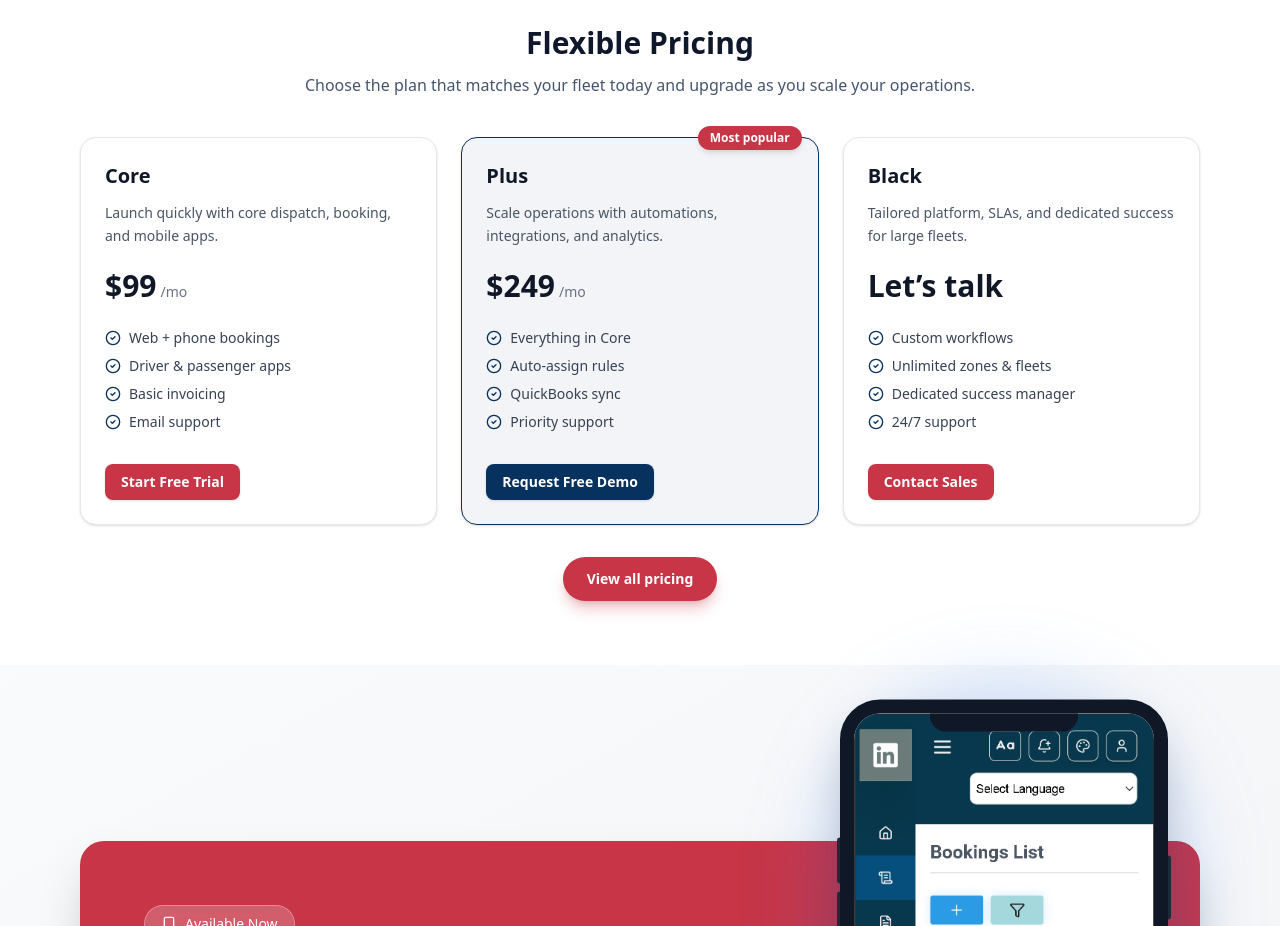
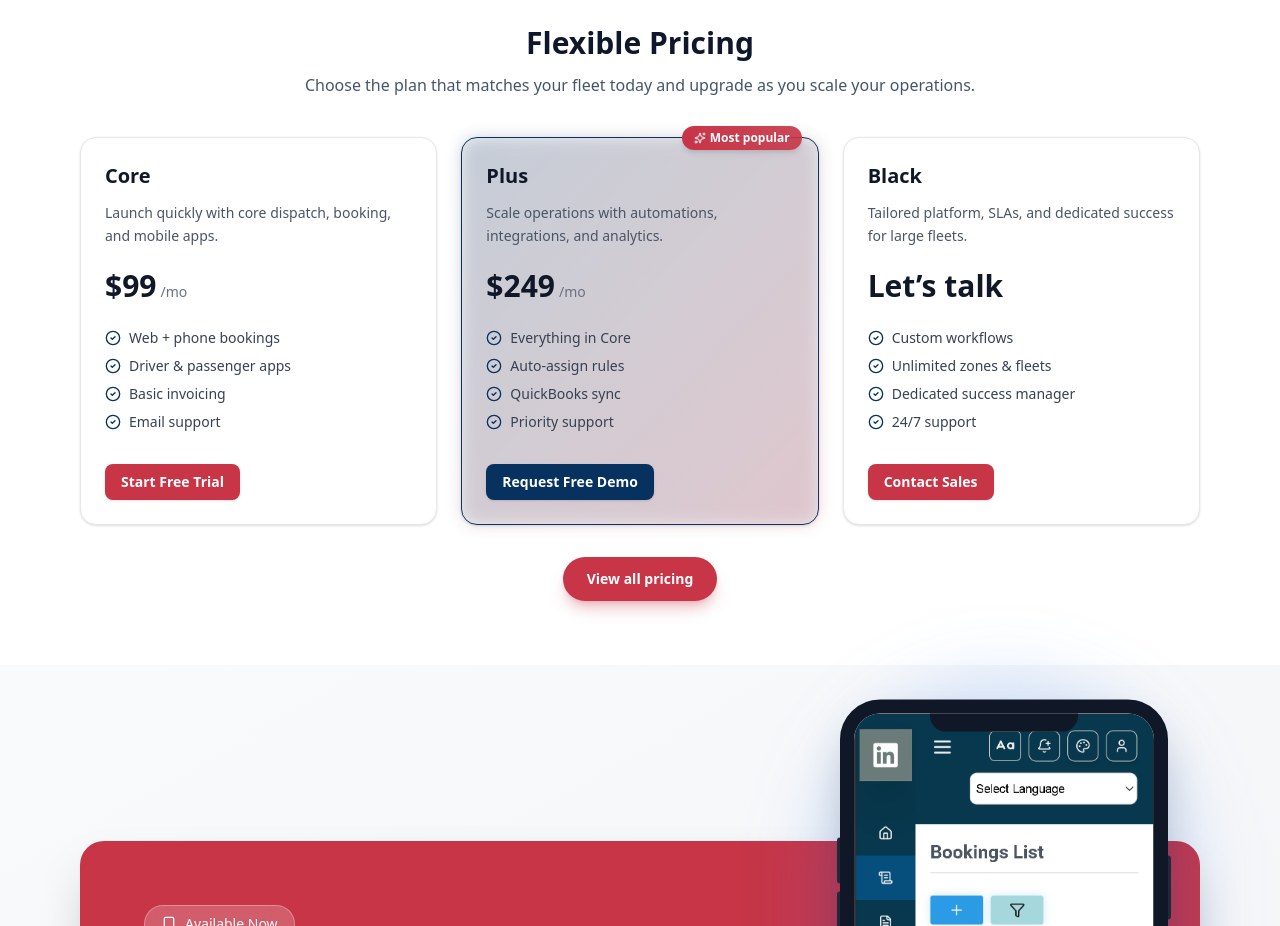
Before and after one commit to mtlcontrol13-ship-it/MTLDispatch-LandingPage, a React (Vite) app: page / in a window 1280 px wide. Shown: the part 4340-5266 px from the top of the page. Built offline with nearby package versions, Linux system fonts and the light colour scheme.

Commit message:
refactor: enhance PricingCards component with improved hover effects and savings calculation

```diff
--- a/src/components/LandingPageComponents/PricingCards.jsx
+++ b/src/components/LandingPageComponents/PricingCards.jsx
@@ -1,12 +1,14 @@
-import React from "react";
+import React, { useState } from "react";
 import { ICONS } from "../../assets/icons";
 import { plans } from "../../helpers/data";
 
 const PricingCards = ({
   limit = plans.length,
   layout = "vertical",
-  billing = "monthly", // NEW
+  billing = "monthly",
 }) => {
+  const [hoveredCard, setHoveredCard] = useState(null);
+
   const visiblePlans = plans.slice(0, limit);
   const isHorizontal = layout === "horizontal";
   const containerClasses = isHorizontal
@@ -15,10 +17,10 @@ const PricingCards = ({
 
   return (
     <div className={containerClasses}>
-      {visiblePlans.map((plan) => {
+      {visiblePlans.map((plan, index) => {
         const isHighlighted = !!plan.highlighted;
+        const isHovered = hoveredCard === index;
 
-        // pick price & period based on billing, with safe fallback
         const price =
           billing === "yearly"
             ? plan.priceYearly ?? plan.price
@@ -29,25 +31,55 @@ const PricingCards = ({
             ? plan.periodYearly ?? plan.period
             : plan.periodMonthly ?? plan.period;
 
+        // Calculate savings for yearly billing
+        const monthlyCost = plan.priceMonthly;
+        const yearlyCost = plan.priceYearly;
+        const savings =
+          typeof monthlyCost === "number" && typeof yearlyCost === "number"
+            ? Math.round(
+                ((monthlyCost * 12 - yearlyCost) / (monthlyCost * 12)) * 100
+              )
+            : 0;
+
         return (
           <article
             key={plan.name}
-            className={`relative flex h-full flex-col rounded-2xl border p-6 shadow-sm transition hover:-translate-y-1 hover:shadow-lg
+            onMouseEnter={() => setHoveredCard(index)}
+            onMouseLeave={() => setHoveredCard(null)}
+            className={`relative flex h-full flex-col rounded-2xl border p-6 shadow-sm transition-all duration-300 ease-out
               ${
                 isHighlighted
-                  ? "border-[#07315E] bg-[#07315E]/5"
+                  ? "border-[#07315E] bg-linear-to-br from-[#07315E]/5 to-[#07315E]/10"
                   : "border-gray-200 bg-white"
               }
+              ${
+                isHovered
+                  ? "-translate-y-2 shadow-xl"
+                  : "hover:-translate-y-1 hover:shadow-lg"
+              }
               ${isHorizontal ? "gap-6" : "md:flex-1 md:min-w-[280px]"}`}
+            style={{
+              transform: isHovered ? "translateY(-8px) scale(1.02)" : undefined,
+            }}
           >
+            {/* Highlight glow effect */}
+            {isHighlighted && (
+              <div
+                className="absolute -inset-px rounded-2xl bg-linear-to-br from-[#07315E] to-[#C73547] opacity-20 blur-sm transition-opacity duration-300"
+                style={{ opacity: isHovered ? 0.3 : 0.2 }}
+              />
+            )}
+
+            {/* Badge */}
             {plan.highlighted && plan.badge && (
-              <div className="absolute -top-3 right-4 rounded-full bg-[#C73547] px-3 py-1 text-xs font-semibold text-white shadow-md">
+              <div className="absolute -top-3 right-4 flex items-center gap-1 rounded-full bg-linear-to-r from-[#C73547] to-[#C73547]/90 px-3 py-1 text-xs font-semibold text-white shadow-md">
+                <ICONS.Sparkles className="h-3 w-3" />
                 {plan.badge}
               </div>
             )}
 
             {/* Header */}
-            <header className="flex items-baseline justify-between gap-2">
+            <header className="relative flex items-baseline justify-between gap-2">
               <h3 className="text-xl font-semibold text-gray-900">
                 {plan.name}
               </h3>
@@ -59,7 +91,7 @@ const PricingCards = ({
             </header>
 
             {/* Content */}
-            <div className="mt-3 flex flex-1 flex-col gap-6">
+            <div className="relative mt-3 flex flex-1 flex-col gap-6">
               <div>
                 <p className="text-sm leading-relaxed text-gray-600">
                   {isHorizontal
@@ -67,8 +99,9 @@ const PricingCards = ({
                     : plan.shortDescription || plan.description}
                 </p>
 
-                <div className="mt-5 flex items-baseline gap-1">
-                  <span className="text-3xl font-bold text-gray-900">
+                <div className="mt-5">
+                  <div className="flex items-baseline gap-1">
+                    <span className="text-3xl font-bold text-gray-900 transition-all duration-300">
                       {typeof price === "string" &&
                       price.toLowerCase().includes("talk")
                         ? price
@@ -78,6 +111,15 @@ const PricingCards = ({
                       <span className="text-sm text-gray-500">{period}</span>
                     )}
                   </div>
+
+                  {/* Savings indicator for yearly billing */}
+                  {billing === "yearly" && savings > 0 && (
+                    <div className="mt-2 inline-flex items-center gap-1 rounded-full bg-green-50 px-2 py-1 text-xs font-medium text-green-700">
+                      <ICONS.Check className="h-3 w-3" />
+                      Save {savings}% yearly
+                    </div>
+                  )}
+                </div>
               </div>
 
               <ul className="flex flex-1 flex-col gap-2 text-sm text-gray-700">
@@ -85,25 +127,39 @@ const PricingCards = ({
                   ? plan.detailFeatures || plan.features
                   : plan.features
                 ).map((feature, idx) => (
-                  <li key={idx} className="flex items-start gap-2">
-                    <ICONS.CheckCircle2 className="mt-0.5 h-4 w-4 text-[#07315E]" />
+                  <li
+                    key={idx}
+                    className="flex items-start gap-2 transition-transform duration-200"
+                    style={{
+                      transform: isHovered ? "translateX(4px)" : undefined,
+                    }}
+                  >
+                    <ICONS.CheckCircle2
+                      className="mt-0.5 h-4 w-4 shrink-0 text-[#07315E] transition-colors duration-200"
+                      style={{ color: isHovered ? "#C73547" : undefined }}
+                    />
                     <span>{feature}</span>
                   </li>
                 ))}
               </ul>
             </div>
 
+            {/* CTA Button with enhanced hover effect */}
             <a
               href={plan.href}
-              className={`mt-8 inline-flex w-full items-center justify-center rounded-lg px-4 py-2 text-sm font-semibold shadow focus:outline-none focus:ring-2 focus:ring-offset-2
+              className={`group relative mt-8 inline-flex w-full items-center justify-center overflow-hidden rounded-lg px-4 py-2 text-sm font-semibold shadow transition-all duration-300 focus:outline-none focus:ring-2 focus:ring-offset-2
                 ${
                   isHighlighted
-                    ? "bg-[#07315E] text-white focus:ring-[#07315E]"
-                    : "bg-[#C73547] text-white focus:ring-[#C73547]"
+                    ? "bg-[#07315E] text-white focus:ring-[#07315E] hover:bg-[#07315E]/90"
+                    : "bg-[#C73547] text-white focus:ring-[#C73547] hover:bg-[#C73547]/90"
                 }
                 md:w-auto md:self-start`}
             >
+              <span className="relative z-10 transition-transform duration-300 group-hover:scale-105">
                 {plan.cta}
+              </span>
+              {/* Button shimmer effect on hover */}
+              <div className="absolute inset-0 -translate-x-full bg-linear-to-r from-transparent via-white/20 to-transparent transition-transform duration-500 group-hover:translate-x-full" />
             </a>
           </article>
         );
```
Also changed, not shown: src/assets/icons.js (+7 -4 lines). Lines whose indentation alone changed are shown as unchanged.
